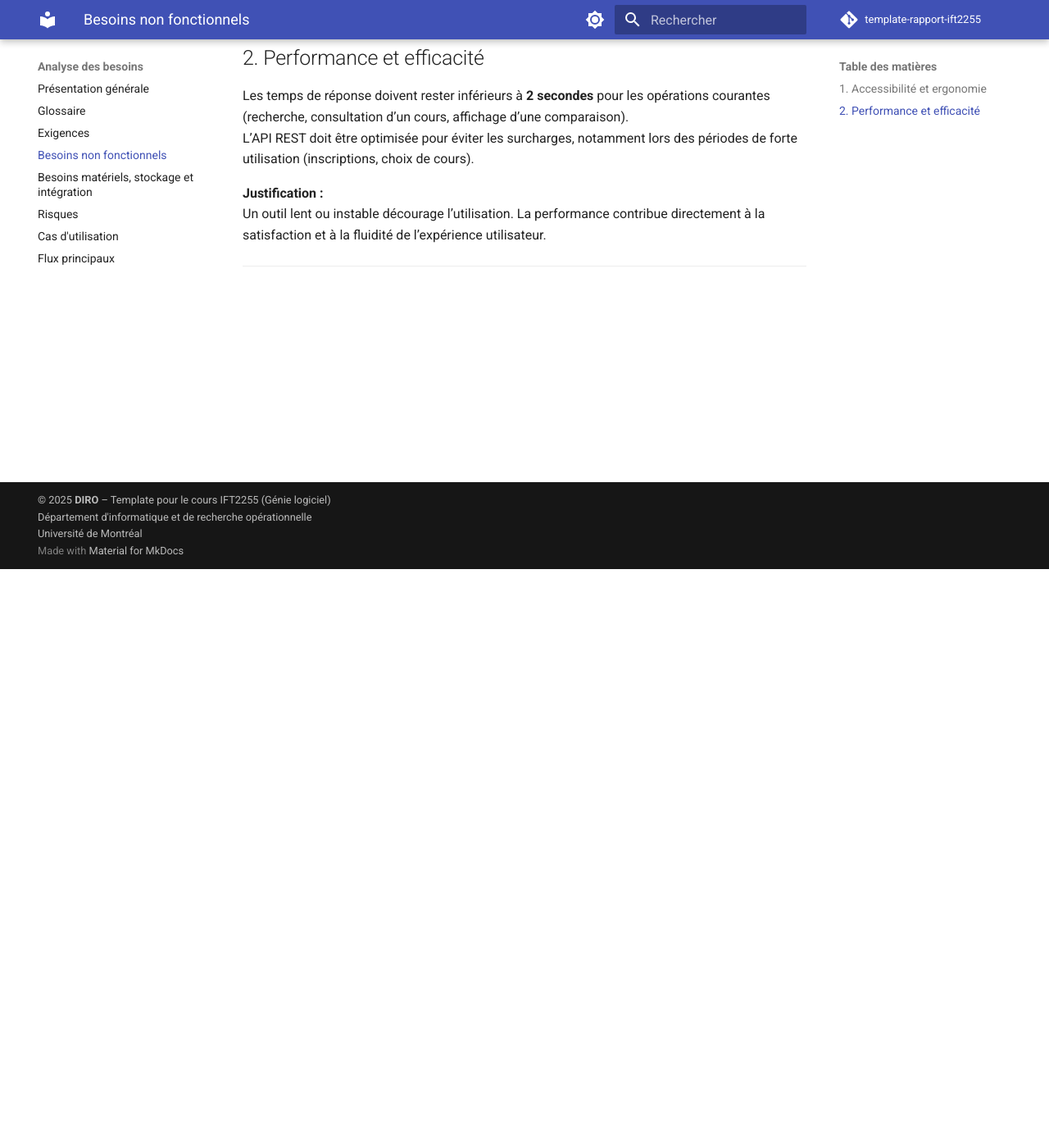
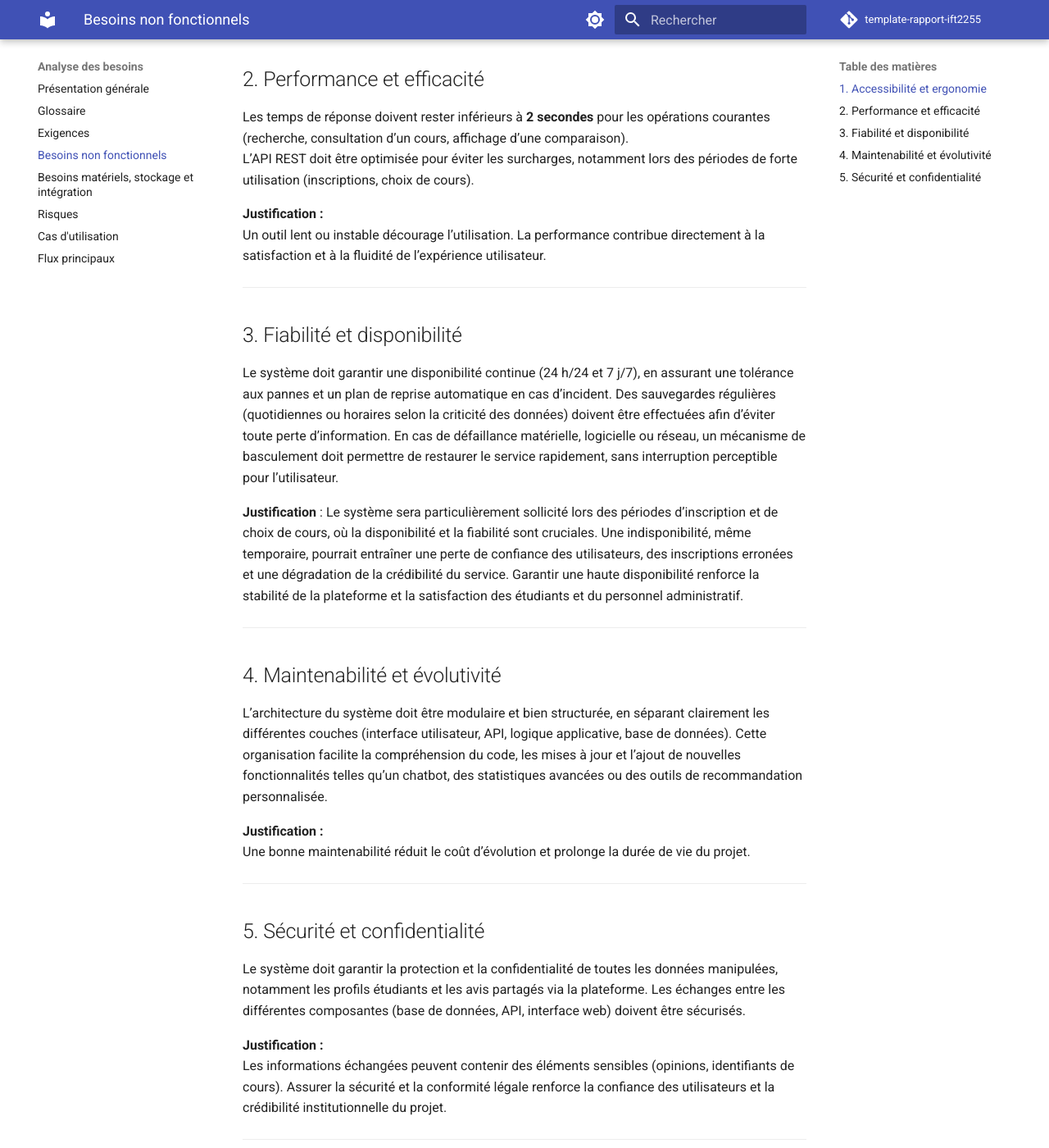
Before and after one commit to abdel2154/IFT2255, an MkDocs documentation site: the page built from docs/besoins/besoins-non-fonctionnels.md, in a window 1280 px wide and 1400 px high, scrolled down 706 px. Shown: the whole window at 82% size. Built offline with MkDocs 1.6.1 and Material for MkDocs 9.7.7, drawn with Linux system fonts in a browser that asks for light colours; comment, search, counter and statistics services are not loaded; some of the changed text lies outside the part shown.

Commit message:
Update besoins-non-fonctionnels.md

```diff
--- a/docs/besoins/besoins-non-fonctionnels.md
+++ b/docs/besoins/besoins-non-fonctionnels.md
@@ -8,7 +8,7 @@ Ils ne concernent pas les fonctionnalités directement visibles par l’utilisat
 ## 1. Accessibilité et ergonomie
 
 L’application doit être accessible à tous les étudiants, quelle que soit leur situation ou leur appareil(y compris les personnes en situation de handicap (visuel, auditif, moteur, cognitif, etc.).
-Elle devra respecter les normes **WCAG 2.1**, être compatible avec les principaux navigateurs modernes (Chrome, Firefox, Edge, Safari) et offrir une interface responsive (adaptée aux téléphones et tablettes).
+Elle devra respecter les normes **WCAG 2.1** (normes internationales définies par le W3C (World Wide Web Consortium) pour rendre les sites web accessibles à tous les utilisateurs) afin d'être compatible avec les principaux navigateurs modernes (Chrome, Firefox, Edge, Safari) et offrir une interface responsive (adaptée aux téléphones et tablettes).
 
 **Justification :**
 Les étudiants consultent fréquemment leurs outils universitaires depuis des appareils mobiles. Une interface claire, cohérente et accessible favorise l’adoption du système par l’ensemble de la communauté.
@@ -23,4 +23,29 @@ L’API REST doit être optimisée pour éviter les surcharges, notamment lors d
 **Justification :**
 Un outil lent ou instable décourage l’utilisation. La performance contribue directement à la satisfaction et à la fluidité de l’expérience utilisateur.
 
+
 ---
+## 3. Fiabilité et disponibilité
+Le système doit garantir une disponibilité continue (24 h/24 et 7 j/7), en assurant une tolérance aux pannes et un plan de reprise automatique en cas d’incident. Des sauvegardes régulières (quotidiennes ou horaires selon la criticité des données) doivent être effectuées afin d’éviter toute perte d’information. En cas de défaillance matérielle, logicielle ou réseau, un mécanisme de basculement doit permettre de restaurer le service rapidement, sans interruption perceptible pour l’utilisateur.
+
+**Justification** :
+Le système sera particulièrement sollicité lors des périodes d’inscription et de choix de cours, où la disponibilité et la fiabilité sont cruciales. Une indisponibilité, même temporaire, pourrait entraîner une perte de confiance des utilisateurs, des inscriptions erronées et une dégradation de la crédibilité du service. Garantir une haute disponibilité renforce la stabilité de la plateforme et la satisfaction des étudiants et du personnel administratif.
+
+---
+
+## 4. Maintenabilité et évolutivité
+L’architecture du système doit être modulaire et bien structurée, en séparant clairement les différentes couches (interface utilisateur, API, logique applicative, base de données). Cette organisation facilite la compréhension du code, les mises à jour et l’ajout de nouvelles fonctionnalités telles qu’un chatbot, des statistiques avancées ou des outils de recommandation personnalisée.
+
+**Justification :**
+Une bonne maintenabilité réduit le coût d’évolution et prolonge la durée de vie du projet.
+
+---
+
+## 5. Sécurité et confidentialité
+
+Le système doit garantir la protection et la confidentialité de toutes les données manipulées, notamment les profils étudiants et les avis partagés via la plateforme. Les échanges entre les différentes composantes (base de données, API, interface web) doivent être sécurisés.
+
+**Justification :**
+Les informations échangées peuvent contenir des éléments sensibles (opinions, identifiants de cours). Assurer la sécurité et la conformité légale renforce la confiance des utilisateurs et la crédibilité institutionnelle du projet.
+
+---
```
